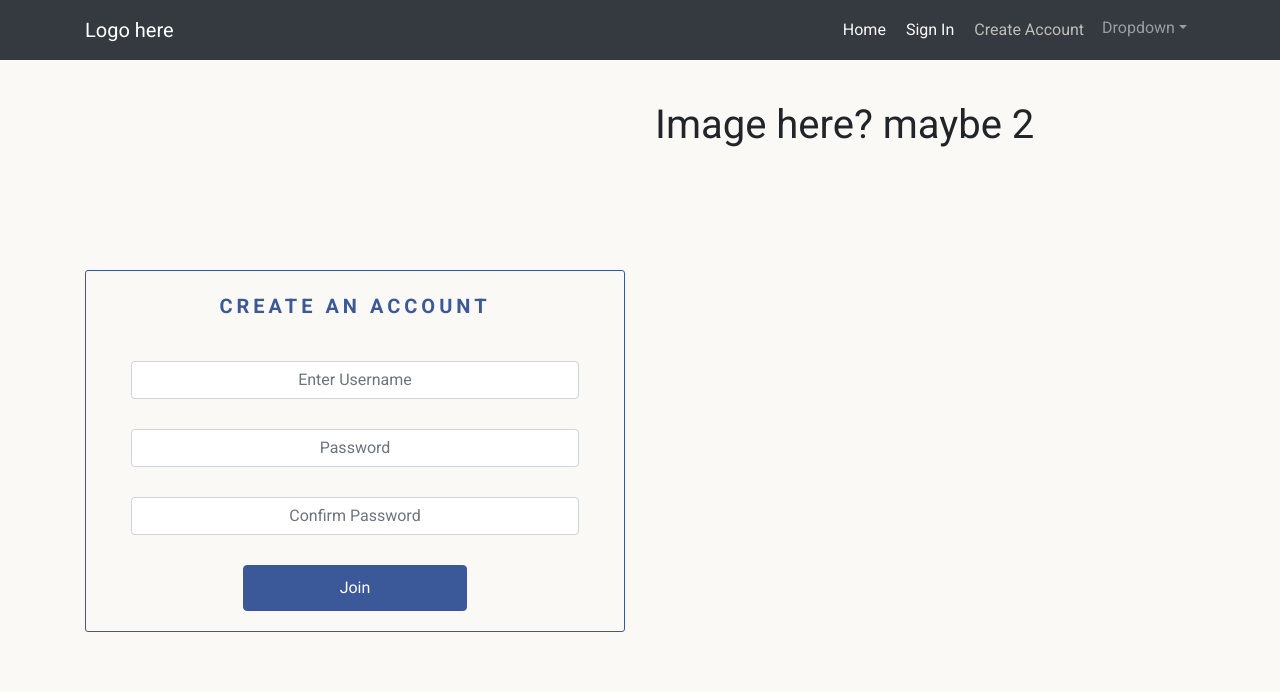
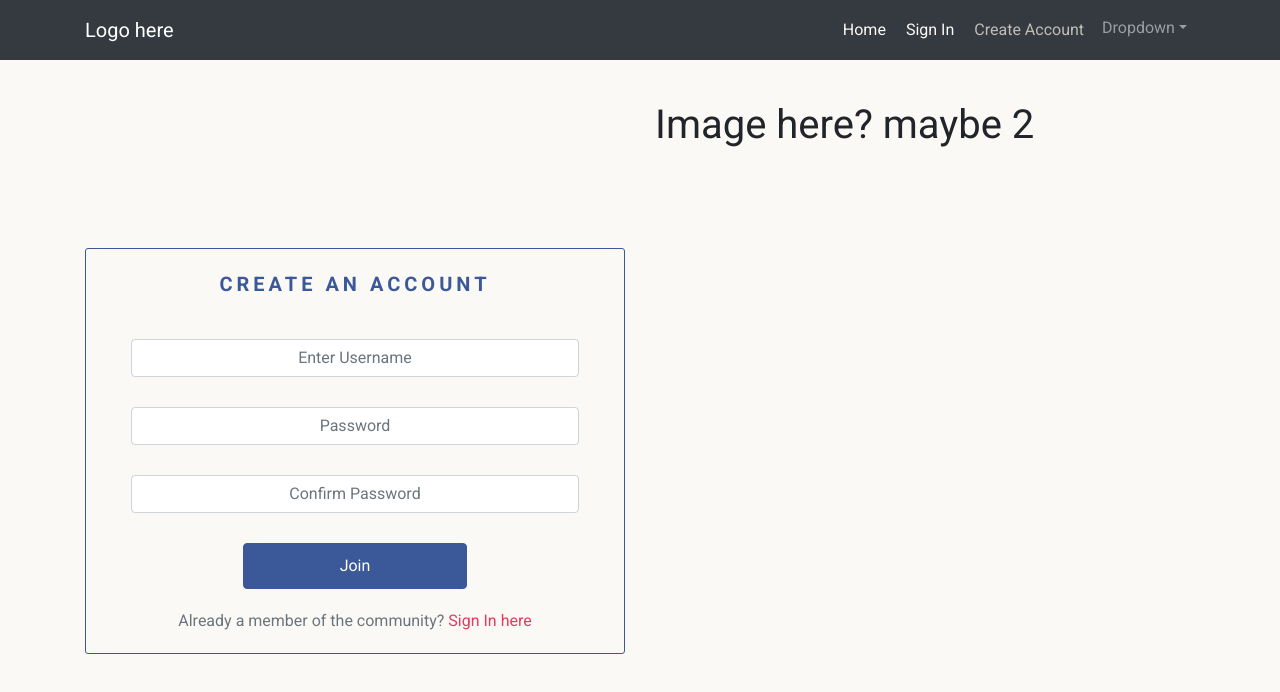
Before and after one commit to dantaylor28/polaroid-social-media-frontend, a React (Create React App) app: page /create/account in a window 1280 px wide. Shown: the top 692 px of the page. Built offline with nearby package versions, Linux system fonts and the light colour scheme.

Commit message:
Add signin text to CreateAccountForm.js and style it

```diff
--- a/src/pages/auth/CreateAccountForm.js
+++ b/src/pages/auth/CreateAccountForm.js
@@ -2,6 +2,7 @@ import React from "react";
 import { Col, Container, Row, Form, Button } from "react-bootstrap";
 import styles from "../../styles/CreateAccountForm.module.css";
 import btnStyles from "../../styles/Button.module.css";
+import { Link } from "react-router-dom";
 
 const CreateAccountForm = () => {
   return (
@@ -48,6 +49,12 @@ const CreateAccountForm = () => {
               Join
             </Button>
           </Form>
+          <div className={`${styles.SignUpText} text-muted`}>
+            Already a member of the community?
+            <span>
+              <Link className={styles.Link} to="/signin"> Sign In here</Link>
+            </span>
+          </div>
         </Container>
       </Col>
       <Col md={6}>
--- a/src/styles/CreateAccountForm.module.css
+++ b/src/styles/CreateAccountForm.module.css
@@ -28,3 +28,17 @@
   margin: auto;
   text-align: center;
 }
+
+.Link {
+  text-decoration: none !important;
+  color: #e63b60;
+}
+
+.Link:hover {
+  color: #b82f4c;
+}
+
+.SignUpText {
+  margin-top: 20px;
+  text-align: center;
+}
```
